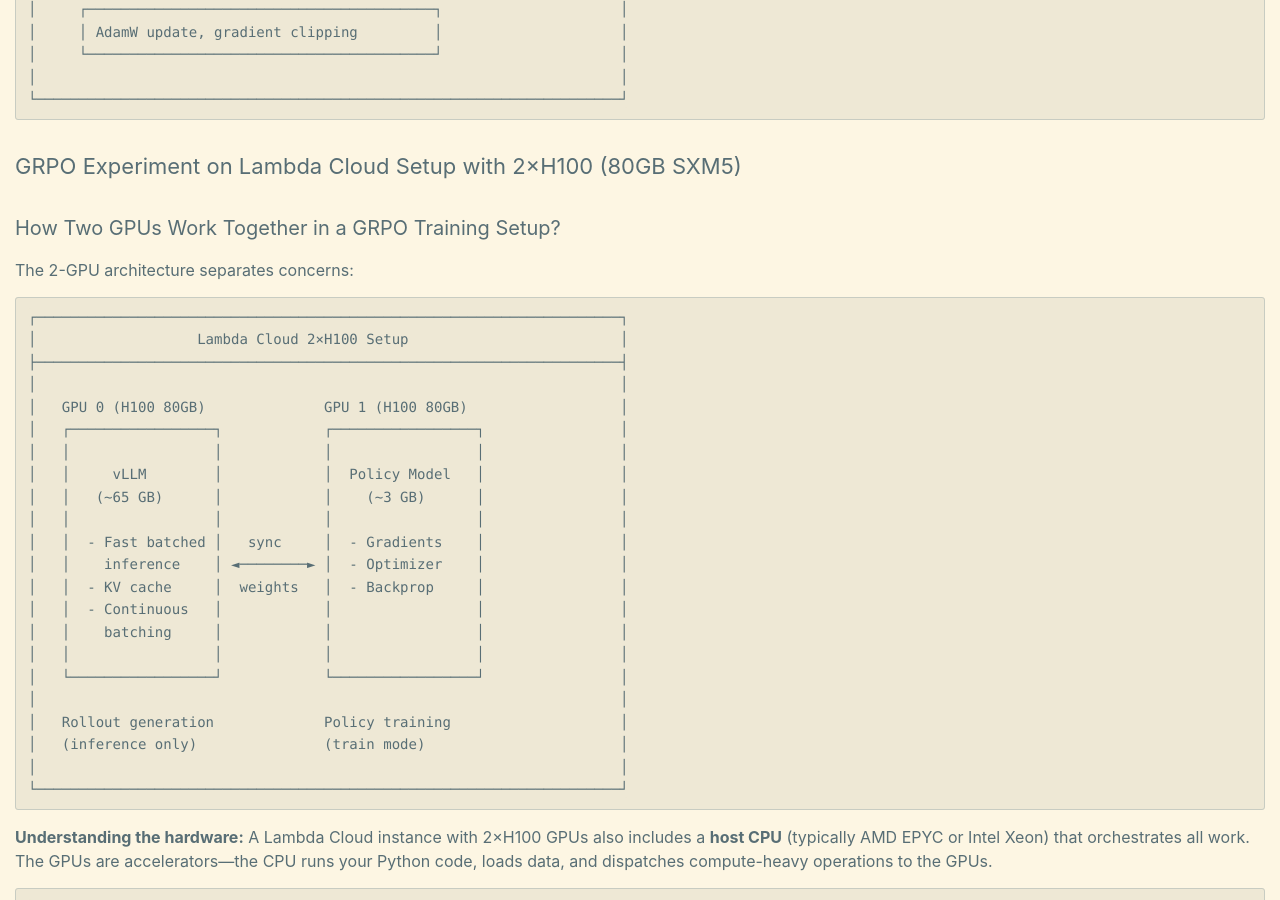
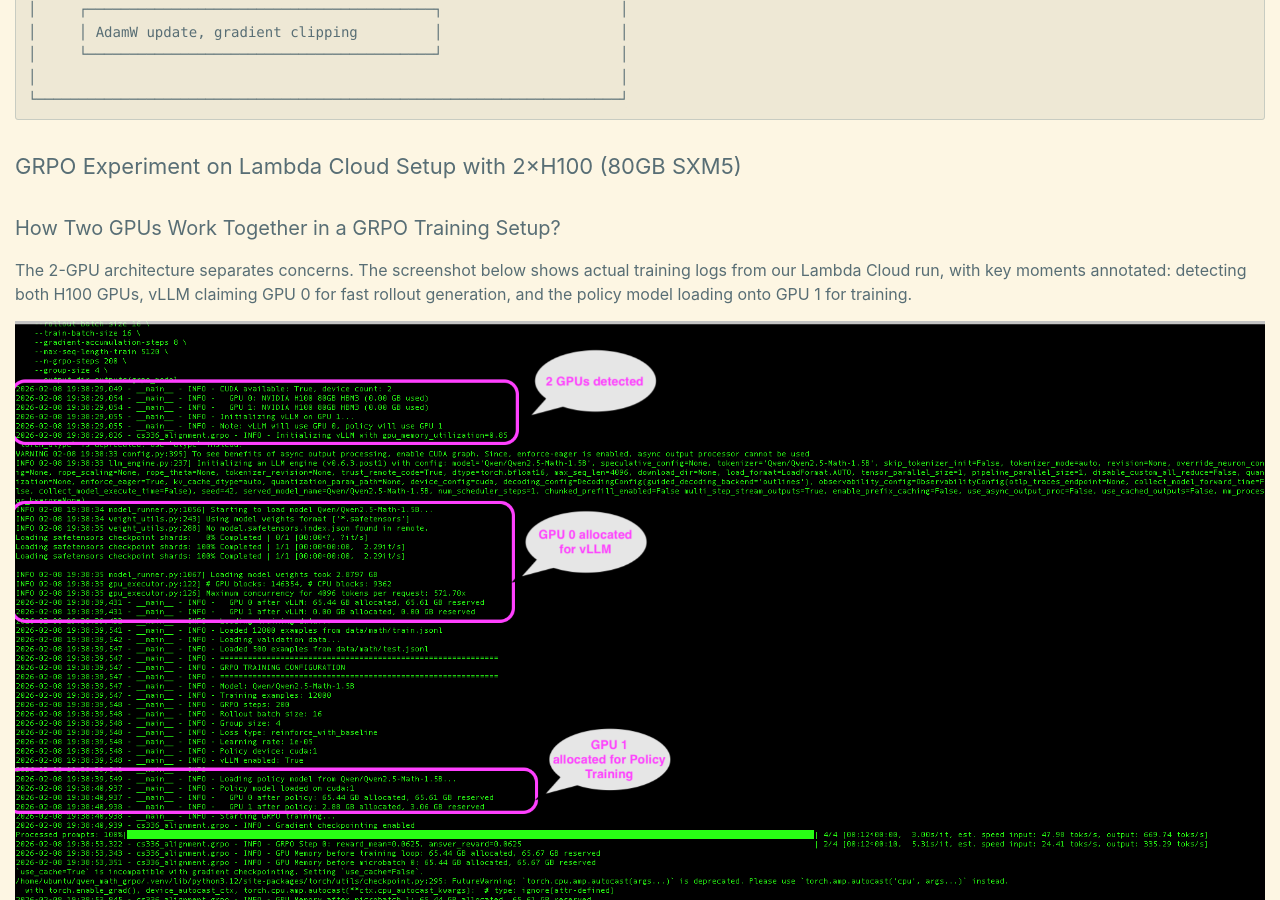
Before and after one commit to bearbearyu1223/bearbearyu1223.github.io, a Jekyll site: the page built from _posts/2026-02-08-grpo-math-reasoning-lambda-cloud.md, in a window 1280 px wide and 900 px high, scrolled down 15397 px. Built offline with Jekyll 4.4.1, drawn with Linux system fonts in a browser that asks for light colours.

Commit message:
add screenshot

````diff
--- a/_posts/2026-02-08-grpo-math-reasoning-lambda-cloud.md
+++ b/_posts/2026-02-08-grpo-math-reasoning-lambda-cloud.md
@@ -646,7 +646,9 @@ Here's the step-by-step flow of `grpo_train_loop()`:
 
 #### How Two GPUs Work Together in a GRPO Training Setup?
 
-The 2-GPU architecture separates concerns:
+The 2-GPU architecture separates concerns. The screenshot below shows actual training logs from our Lambda Cloud run, with key moments annotated: detecting both H100 GPUs, vLLM claiming GPU 0 for fast rollout generation, and the policy model loading onto GPU 1 for training.
+
+![GRPO Training Logs on 2×H100: GPU detection, vLLM on GPU 0, policy training on GPU 1](/assets/picture/2026-02-08-grpo-math-reasoning-lambda-cloud/grpo_training_2gpu_logs.png)
 
 ```
 ┌─────────────────────────────────────────────────────────────────────┐
````
Also changed, not shown: assets/picture/2026-02-08-grpo-math-reasoning-lambda-cloud/grpo_training_2gpu_logs.png (added), 3 other files.
